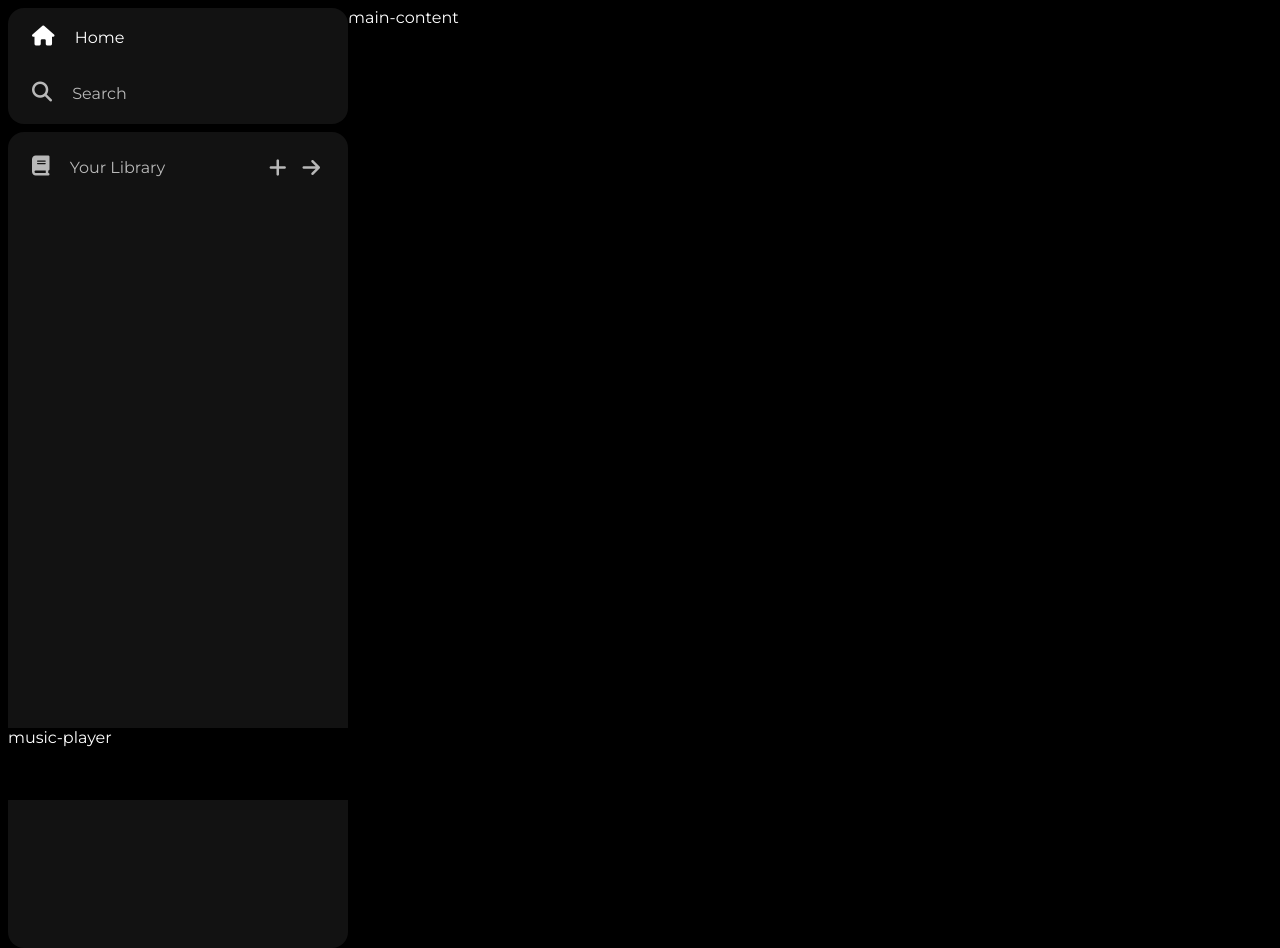
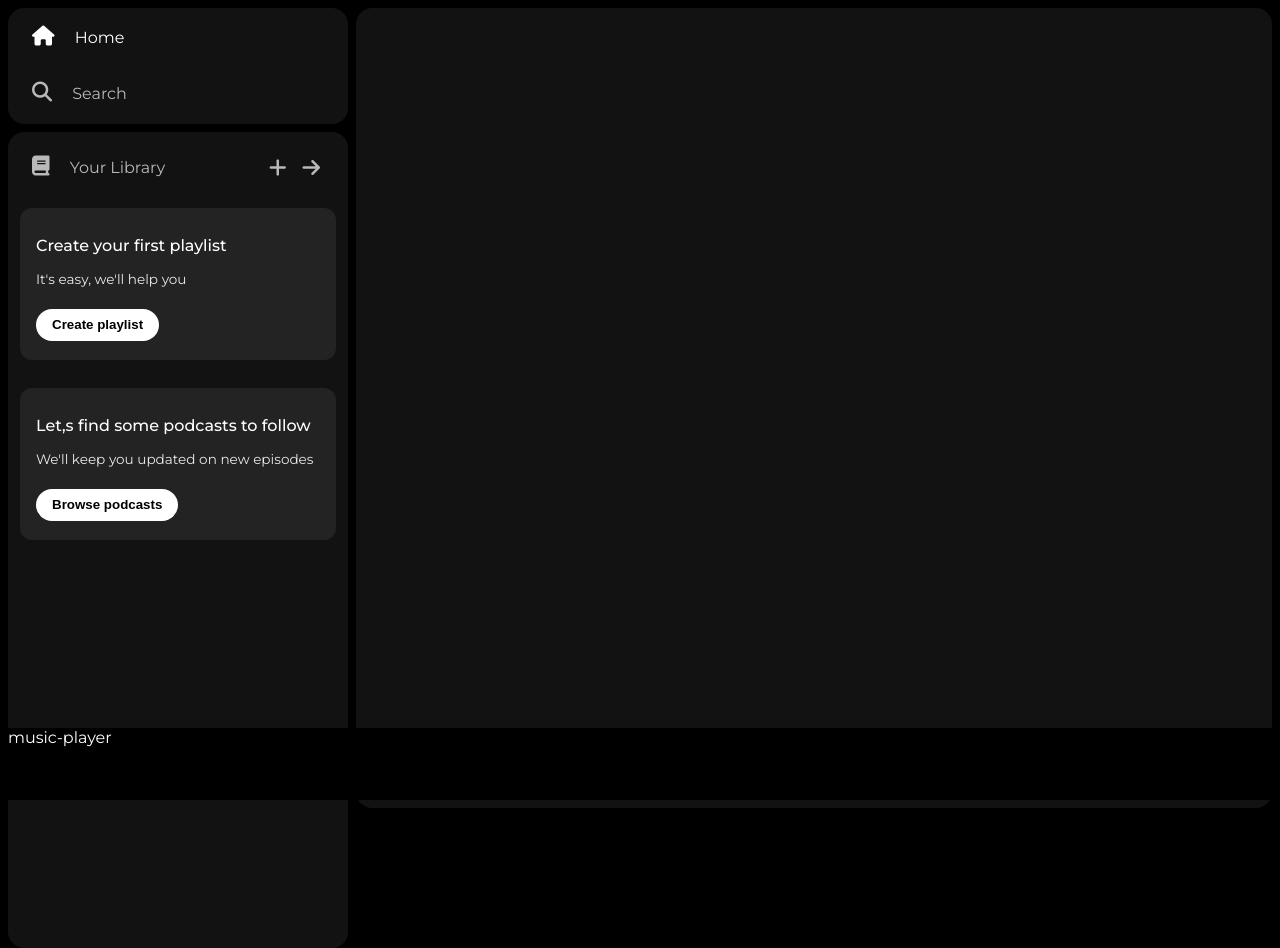
Before and after one commit to NayemAhmed02/CSS-Project__Spotify-Clone, a plain HTML site: page index.html in a window 1280 px wide. Drawn offline with Linux system fonts and the light colour scheme.

Commit message:
add boxes on sidebar menu

```diff
--- a/index.html
+++ b/index.html
@@ -35,10 +35,26 @@
                         <i class="fa-solid fa-arrow-right"></i>
                     </div>
                 </div>
-                <div class="boxes"></div>
+                <div class="lib-box">
+                    <div class="box">
+                        <p class="box-p1">Create your first playlist</p>
+                        <p class="box-p2">It's easy, we'll help you</p>
+                        <button class="badge">Create playlist</button>
+                    </div>
+                    <div class="box">
+                        <p class="box-p1">Let,s find some podcasts to follow</p>
+                        <p class="box-p2">We'll keep you updated on new episodes</p>
+                        <button class="badge">Browse podcasts</button>
+                    </div>
+                </div>
             </div>
         </div>
-        <div class="main-content">main-content</div>
+        <div class="main-content">
+            <div class="sticky-nav">
+
+            </div>
+            <div class="cards"></div>
+        </div>
         <div class="music-player">music-player</div>
     </div>
 </body>
--- a/style.css
+++ b/style.css
@@ -15,6 +15,7 @@ body {
 .sidebar {
     background-color: black;
     width: 340px;
+    margin-right: 0.5rem;
 
 }
 
@@ -99,8 +100,37 @@ a {
     opacity: 1;
 }
 
+.box {
+    background-color: #232323;
+    border-radius: 0.75rem;
+    margin: 0.75rem 0 1.75rem 0;
+    padding: 0.75rem 1rem;
+    height: 8rem;
+}
+
+.box-p1 {
+    font-size: 1rem;
+    font-weight: 500;
+}
+
+.box-p2 {
+    font-size: 0.85rem;
+    opacity: 0.9;
+}
+
+.badge {
+    background-color: white;
+    border: none;
+    border-radius: 100px;
+    padding: 0.25rem 1rem;
+    margin-top: 0.5rem;
+    font-weight: 700;
+    height: 2rem;
+    width: fit-content;
+}
+
 .main-content {
-    background-color: black;
+    background-color: #121212;
     flex: 1;
     border-radius: 1rem;
     overflow: auto;
```
